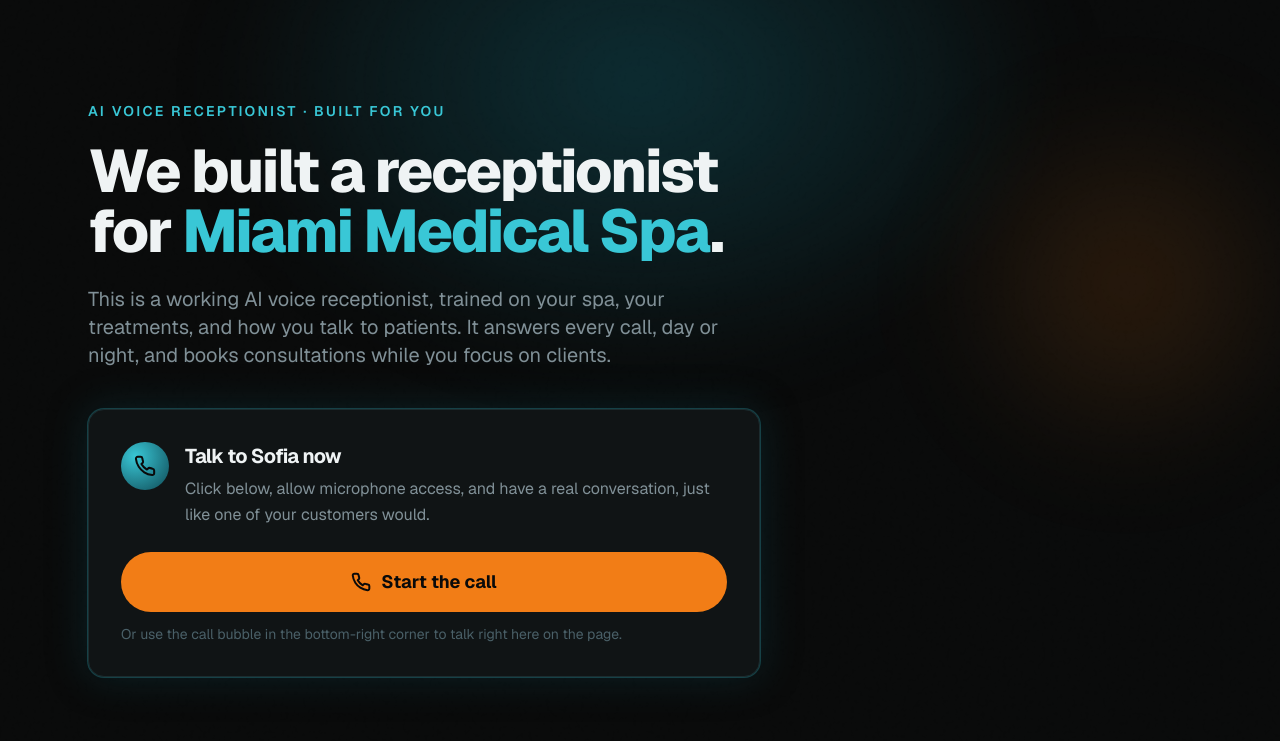
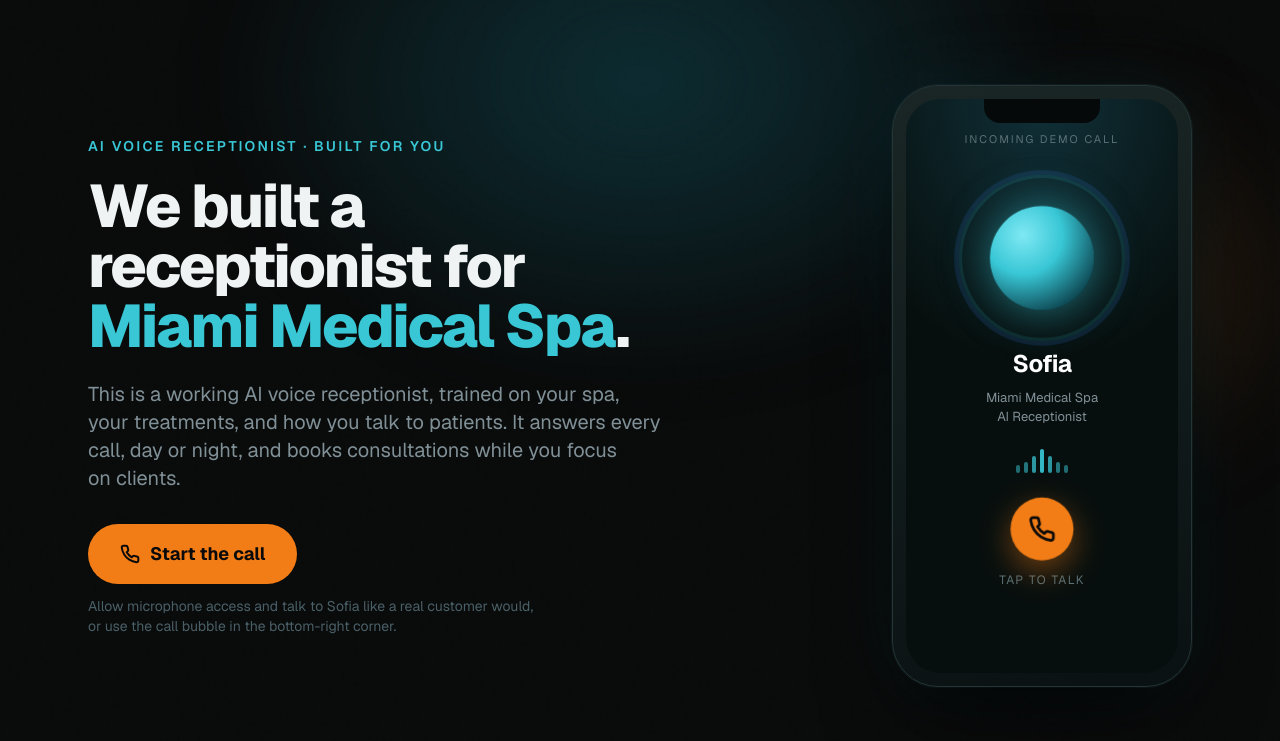
Before and after one commit to johanfeldager/apilon-demos, a plain HTML site: page miami-medical-spa/index.html in a window 1280 px wide. Shown: the part 59-800 px from the top of the page. Drawn offline with nearby package versions, Linux system fonts and the light colour scheme; a script that the page names is missing.

Commit message:
demo: miami-medical-spa

```diff
--- a/miami-medical-spa/index.html
+++ b/miami-medical-spa/index.html
@@ -46,6 +46,33 @@
     .hint-pulse{animation:hp 2.4s ease-in-out infinite}
     @keyframes hp{0%,100%{opacity:.55;transform:translateY(0)}50%{opacity:1;transform:translateY(4px)}}
     .glow-ring{box-shadow:0 0 0 1px rgba(57,199,214,.25),0 0 40px rgba(15,75,86,.35)}
+    /* Phone mockup */
+    .phone{position:relative;width:300px;max-width:82vw;height:602px;display:block;border-radius:46px;
+      background:linear-gradient(165deg,#1a2625,#0a1112);border:1px solid #233537;
+      box-shadow:0 40px 90px -25px rgba(0,0,0,.85),0 0 0 1px rgba(28,44,47,.5),0 0 70px rgba(15,75,86,.22);
+      padding:13px;transition:transform .45s cubic-bezier(.22,1,.36,1)}
+    .phone:hover{transform:translateY(-6px)}
+    .phone::before{content:"";position:absolute;top:13px;left:50%;transform:translateX(-50%);width:116px;height:24px;background:#05090a;border-radius:0 0 16px 16px;z-index:4}
+    .phone-screen{position:relative;height:100%;border-radius:34px;overflow:hidden;
+      background:radial-gradient(125% 75% at 50% 0%,#103038,#070f0e 62%);
+      display:flex;flex-direction:column;align-items:center;justify-content:center;padding:30px 20px;text-align:center}
+    .phone-top{position:absolute;top:32px;left:0;right:0;font-size:11px;letter-spacing:.18em;text-transform:uppercase;color:#5a7177}
+    .orb-wrap{position:relative;display:grid;place-items:center;width:140px;height:140px;margin-top:4px}
+    .orb{width:104px;height:104px;border-radius:50%;background:radial-gradient(circle at 32% 28%,#7fe9f4,#39c7d6 38%,#0f4b56 78%);
+      box-shadow:0 0 44px rgba(57,199,214,.55);animation:orbpulse 2.6s ease-in-out infinite;z-index:2}
+    .ring{position:absolute;width:104px;height:104px;border-radius:50%;border:2px solid rgba(57,199,214,.5);animation:ring 2.6s ease-out infinite}
+    .ring.ring2{animation-delay:1.3s}
+    @keyframes ring{0%{transform:scale(1);opacity:.7}100%{transform:scale(2);opacity:0}}
+    @keyframes orbpulse{0%,100%{transform:scale(1)}50%{transform:scale(1.05)}}
+    .phone-name{color:#fff;font-weight:700;font-size:24px;margin-top:18px;letter-spacing:-.02em}
+    .phone-sub{color:#809097;font-size:13px;margin-top:6px;line-height:1.5}
+    .wave{display:flex;align-items:flex-end;gap:4px;height:28px;margin-top:18px}
+    .wave span{width:4px;height:8px;border-radius:2px;background:#39c7d6;animation:wv 1s ease-in-out infinite}
+    .wave span:nth-child(2){animation-delay:.12s}.wave span:nth-child(3){animation-delay:.24s}.wave span:nth-child(4){animation-delay:.36s}.wave span:nth-child(5){animation-delay:.24s}.wave span:nth-child(6){animation-delay:.12s}
+    @keyframes wv{0%,100%{height:8px;opacity:.5}50%{height:26px;opacity:1}}
+    .call-btn{width:60px;height:60px;border-radius:50%;background:#f27d16;display:grid;place-items:center;margin-top:26px;
+      box-shadow:0 10px 30px rgba(242,125,22,.45);animation:orbpulse 2s ease-in-out infinite}
+    .phone-hint{color:#5a7177;font-size:12px;margin-top:12px;text-transform:uppercase;letter-spacing:.12em}
   </style>
 </head>
 <body>
@@ -61,31 +88,41 @@
   </header>
 
   <main>
-    <section class="max-w-6xl mx-auto px-6 pt-10 pb-16 md:pt-20 md:pb-24">
-      <p class="eyebrow reveal text-xs md:text-sm font-semibold text-ap-tealbright uppercase mb-5">AI Voice Receptionist · Built for you</p>
-      <h1 class="reveal text-4xl md:text-6xl font-extrabold leading-[1.04] max-w-4xl">
-        We built a receptionist<br class="hidden md:block"> for <span class="text-ap-tealbright">Miami Medical Spa</span>.
-      </h1>
-      <p class="reveal text-lg md:text-xl text-ap-muted mt-6 max-w-2xl leading-relaxed">This is a working AI voice receptionist, trained on your spa, your treatments, and how you talk to patients. It answers every call, day or night, and books consultations while you focus on clients.</p>
-
-      <div class="reveal mt-10 card rounded-2xl p-6 md:p-8 max-w-2xl glow-ring">
-        <div class="flex items-start gap-4">
-          <div class="shrink-0 h-12 w-12 rounded-full grid place-items-center" style="background:radial-gradient(circle at 30% 30%, #39c7d6, #0f4b56)">
-            <svg width="22" height="22" viewBox="0 0 24 24" fill="none" stroke="#0a0a0a" stroke-width="2.2" stroke-linecap="round" stroke-linejoin="round"><path d="M22 16.92v3a2 2 0 0 1-2.18 2 19.79 19.79 0 0 1-8.63-3.07 19.5 19.5 0 0 1-6-6 19.79 19.79 0 0 1-3.07-8.67A2 2 0 0 1 4.11 2h3a2 2 0 0 1 2 1.72c.13.96.36 1.9.7 2.81a2 2 0 0 1-.45 2.11L8.09 9.91a16 16 0 0 0 6 6l1.27-1.27a2 2 0 0 1 2.11-.45c.91.34 1.85.57 2.81.7A2 2 0 0 1 22 16.92z"/></svg>
-          </div>
-          <div class="flex-1">
-            <h2 class="text-xl font-bold">Talk to Sofia now</h2>
-            <p class="text-ap-muted mt-1.5 leading-relaxed">
-              Click below, allow microphone access, and have a real conversation, just like one of your customers would.
-            </p>
+    <section class="max-w-6xl mx-auto px-6 pt-10 pb-16 md:pt-16 md:pb-24">
+      <div class="grid lg:grid-cols-[1.1fr_0.9fr] gap-12 lg:gap-8 items-center">
+        <!-- LEFT: copy + CTA -->
+        <div>
+          <p class="eyebrow reveal text-xs md:text-sm font-semibold text-ap-tealbright uppercase mb-5">AI Voice Receptionist · Built for you</p>
+          <h1 class="reveal text-4xl md:text-6xl font-extrabold leading-[1.04]">
+            We built a receptionist for <span class="text-ap-tealbright">Miami Medical Spa</span>.
+          </h1>
+          <p class="reveal text-lg md:text-xl text-ap-muted mt-6 max-w-xl leading-relaxed">This is a working AI voice receptionist, trained on your spa, your treatments, and how you talk to patients. It answers every call, day or night, and books consultations while you focus on clients.</p>
+          <div class="reveal mt-8">
+            <a href="https://elevenlabs.io/app/talk-to?agent_id=agent_6501kvn2gzp1fgztcfd7s414f3fc" target="_blank" rel="noopener"
+               class="inline-flex items-center justify-center gap-2.5 bg-ap-orange text-[#0a0a0a] font-bold px-8 py-4 rounded-full hover:brightness-110 text-lg">
+              <svg width="20" height="20" viewBox="0 0 24 24" fill="none" stroke="#0a0a0a" stroke-width="2.4" stroke-linecap="round" stroke-linejoin="round"><path d="M22 16.92v3a2 2 0 0 1-2.18 2 19.79 19.79 0 0 1-8.63-3.07 19.5 19.5 0 0 1-6-6 19.79 19.79 0 0 1-3.07-8.67A2 2 0 0 1 4.11 2h3a2 2 0 0 1 2 1.72c.13.96.36 1.9.7 2.81a2 2 0 0 1-.45 2.11L8.09 9.91a16 16 0 0 0 6 6l1.27-1.27a2 2 0 0 1 2.11-.45c.91.34 1.85.57 2.81.7A2 2 0 0 1 22 16.92z"/></svg>
+              Start the call
+            </a>
+            <p class="mt-3 text-sm text-ap-dim max-w-md">Allow microphone access and talk to Sofia like a real customer would, or use the call bubble in the bottom-right corner.</p>
           </div>
         </div>
-        <a href="https://elevenlabs.io/app/talk-to?agent_id=agent_6501kvn2gzp1fgztcfd7s414f3fc" target="_blank" rel="noopener"
-           class="mt-6 inline-flex items-center justify-center gap-2.5 w-full bg-ap-orange text-[#0a0a0a] font-bold px-7 py-4 rounded-full hover:brightness-110 text-lg">
-          <svg width="20" height="20" viewBox="0 0 24 24" fill="none" stroke="#0a0a0a" stroke-width="2.4" stroke-linecap="round" stroke-linejoin="round"><path d="M22 16.92v3a2 2 0 0 1-2.18 2 19.79 19.79 0 0 1-8.63-3.07 19.5 19.5 0 0 1-6-6 19.79 19.79 0 0 1-3.07-8.67A2 2 0 0 1 4.11 2h3a2 2 0 0 1 2 1.72c.13.96.36 1.9.7 2.81a2 2 0 0 1-.45 2.11L8.09 9.91a16 16 0 0 0 6 6l1.27-1.27a2 2 0 0 1 2.11-.45c.91.34 1.85.57 2.81.7A2 2 0 0 1 22 16.92z"/></svg>
-          Start the call
-        </a>
-        <p class="mt-3 text-sm text-ap-dim">Or use the call bubble in the bottom-right corner to talk right here on the page.</p>
+        <!-- RIGHT: phone mockup (also starts the call) -->
+        <div class="reveal flex justify-center lg:justify-end">
+          <a href="https://elevenlabs.io/app/talk-to?agent_id=agent_6501kvn2gzp1fgztcfd7s414f3fc" target="_blank" rel="noopener" class="phone" aria-label="Start the call with Sofia">
+            <div class="phone-screen">
+              <div class="phone-top">Incoming demo call</div>
+              <div class="orb-wrap">
+                <span class="ring"></span><span class="ring ring2"></span>
+                <div class="orb"></div>
+              </div>
+              <div class="phone-name">Sofia</div>
+              <div class="phone-sub">Miami Medical Spa<br>AI Receptionist</div>
+              <div class="wave"><span></span><span></span><span></span><span></span><span></span><span></span><span></span></div>
+              <div class="call-btn"><svg width="26" height="26" viewBox="0 0 24 24" fill="none" stroke="#0a0a0a" stroke-width="2.4" stroke-linecap="round" stroke-linejoin="round"><path d="M22 16.92v3a2 2 0 0 1-2.18 2 19.79 19.79 0 0 1-8.63-3.07 19.5 19.5 0 0 1-6-6 19.79 19.79 0 0 1-3.07-8.67A2 2 0 0 1 4.11 2h3a2 2 0 0 1 2 1.72c.13.96.36 1.9.7 2.81a2 2 0 0 1-.45 2.11L8.09 9.91a16 16 0 0 0 6 6l1.27-1.27a2 2 0 0 1 2.11-.45c.91.34 1.85.57 2.81.7A2 2 0 0 1 22 16.92z"/></svg></div>
+              <div class="phone-hint">Tap to talk</div>
+            </div>
+          </a>
+        </div>
       </div>
     </section>
 
@@ -117,7 +154,7 @@
           Apilon AI designs, builds, and runs custom AI receptionists for service businesses. You never touch the tech,
           you just stop losing revenue to missed calls. This demo was built specifically for Miami Medical Spa.
         </p>
-        <a href="https://apilon.ai" target="_blank" rel="noopener" class="inline-block mt-7 bg-ap-orange text-[#0a0a0a] font-semibold px-7 py-3.5 rounded-full hover:brightness-110">Get one for your business</a>
+        <a href="https://api.leadconnectorhq.com/widget/bookings/apilon-ai-free-demo" target="_blank" rel="noopener" class="inline-block mt-7 bg-ap-orange text-[#0a0a0a] font-semibold px-7 py-3.5 rounded-full hover:brightness-110">Book your free demo</a>
       </div>
     </section>
   </main>
```
